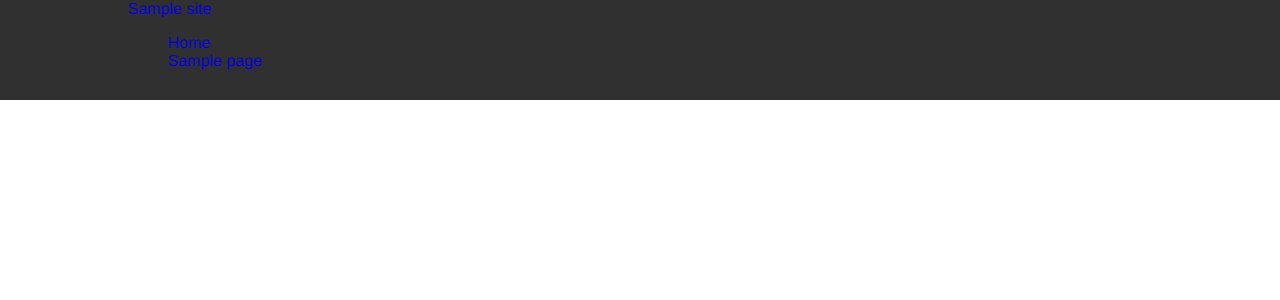
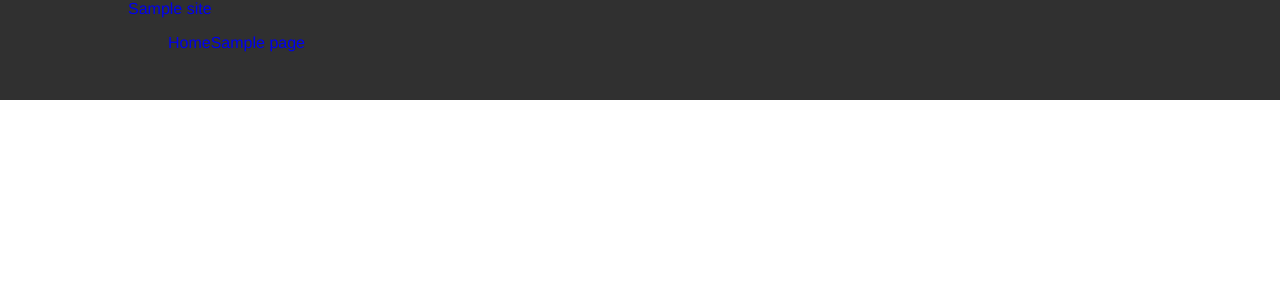
Before and after one commit to jSheraden/NewRes2017, a WordPress theme: template header.php in a window 1280 px wide. Shown: the top 300 px of the page. Run offline with PHP 8.4 and a stand-in for WordPress, Linux system fonts and the light colour scheme; the site name, menu and one post (Sample post) are stand-ins, and other content is empty.

Commit message:
Working on site header list elements.

```diff
--- a/scss/style.scss
+++ b/scss/style.scss
@@ -48,6 +48,7 @@ i {
 }
 
 #site-header-nav ul li {
+  display: inline;
   text-decoration: none;
 }
 
--- a/style.css
+++ b/style.css
@@ -38,6 +38,7 @@ i {
   list-style-type: none; }
 
 #site-header-nav ul li {
+  display: inline;
   text-decoration: none; }
 
 #page-header {
```
